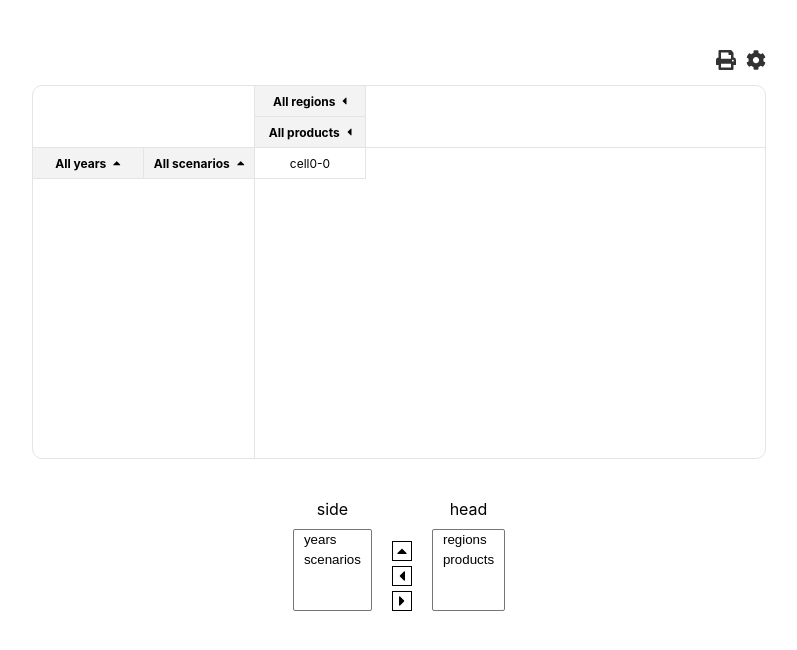
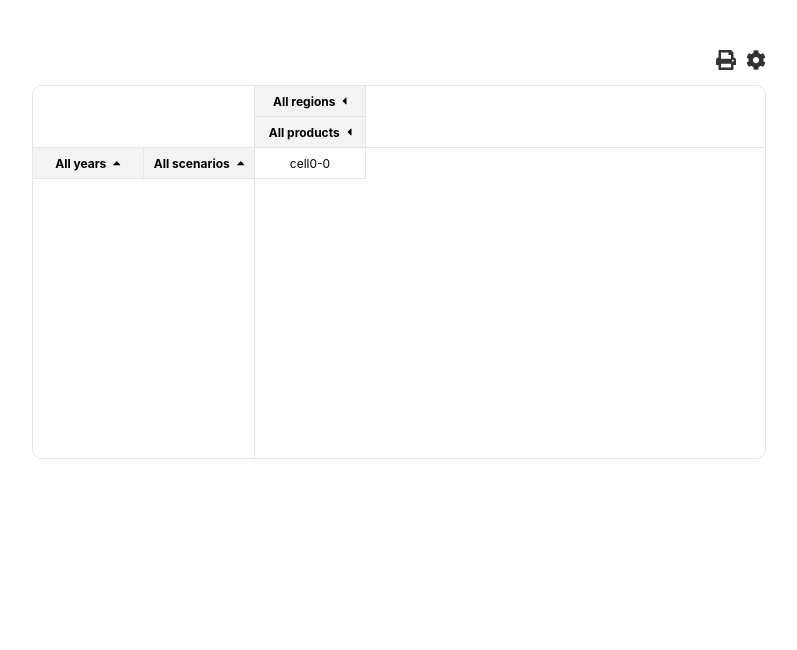
Before and after one commit to cherginets/cube, a React (Create React App) app: page / in a window 1280 px wide. Shown: the top 650 px of the page, without its empty margins (241-1038 px from the left). Built offline with nearby package versions, Linux system fonts and the light colour scheme.

Commit message:
deleted settings old

```diff
--- a/src/components/CubeSettingsModal.js
+++ b/src/components/CubeSettingsModal.js
@@ -12,8 +12,8 @@ class CubeSettingsModal extends Component {
     render() {
         if (!this.props.modal_show) return false;
 
-        return <div className="cube-modal-overlay cube-settings-modal">
-            <div className="cube-modal">
+        return <div className="cube-modal-overlay cube-settings-modal" onClick={this.props.settings_close_modal}>
+            <div className="cube-modal" onClick={e => e.stopPropagation()}>
                 test
 
                 <FontAwesomeIcon className="cube-fa cube-modal-close" icon={'times'} title={"Close"}
--- a/src/components/CubeTable.js
+++ b/src/components/CubeTable.js
@@ -374,27 +374,6 @@ class CubeTable extends Component {
                     </div>
                     <div style={{clear: 'both'}} />
                 </div>
-                <div className={"cube-old-settings"}>
-                    <label>side
-                        <select id={"settings_side_measures"} multiple={true}>
-                            {this.state.list_measures_side.map((name, key) => {
-                                return <option value={name} key={key}>{name}</option>
-                            })}
-                        </select>
-                    </label>
-                    <label>
-                        <div className="cube-old-settings-button" onClick={this.settings_up} style={{marginBottom: "5px"}}><FontAwesomeIcon icon={"caret-up"}/></div>
-                        <div className="cube-old-settings-button" onClick={this.settings_left} style={{marginBottom: "5px"}}><FontAwesomeIcon icon={"caret-left"}/></div>
-                        <div className="cube-old-settings-button" onClick={this.settings_right}>                              <FontAwesomeIcon icon={"caret-right"}/></div>
-                    </label>
-                    <label>head
-                        <select id={"settings_head_measures"} multiple={true}>
-                            {this.state.list_measures_head.map((name, key) => {
-                                return <option value={name} key={key}>{name}</option>
-                            })}
-                        </select>
-                    </label>
-                </div>
             </div>
         );
     }
--- a/src/index.css
+++ b/src/index.css
@@ -108,29 +108,4 @@ code {
   display: flex;
   margin-bottom: 15px; }
 
-.cube-old-settings {
-  display: flex;
-  width: 100%;
-  align-items: flex-end;
-  justify-content: center;
-  margin-top: 20px;
-  padding-top: 20px; }
-  .cube-old-settings label {
-    display: flex;
-    flex-direction: column;
-    margin: 0 10px; }
-    .cube-old-settings label select {
-      margin-top: 10px; }
-      .cube-old-settings label select option {
-        padding: 2px 10px; }
-  .cube-old-settings-button {
-    padding: 1px 4px;
-    border: 1px solid black;
-    cursor: pointer;
-    display: flex;
-    align-items: center;
-    justify-content: center; }
-    .cube-old-settings-button:hover {
-      background: #ececec; }
-
 /*# sourceMappingURL=index.css.map */
--- a/src/index.scss
+++ b/src/index.scss
@@ -3,4 +3,3 @@
 @import "styles/modal";
 @import "styles/table";
 @import "styles/settings";
-@import "styles/old_settings";
--- a/src/styles/_old_settings.scss
+++ /dev/null
@@ -1,30 +0,0 @@
-.cube-old-settings {
-  display: flex;
-  width: 100%;
-  align-items: flex-end;
-  justify-content: center;
-  margin-top: 20px;
-  padding-top: 20px;
-  label {
-    display: flex;
-    flex-direction: column;
-    margin: 0 10px;
-    select {
-      margin-top: 10px;
-      option {
-        padding: 2px 10px;
-      }
-    }
-  }
-  &-button {
-    padding: 1px 4px;
-    border: 1px solid black;
-    cursor: pointer;
-    display: flex;
-    align-items: center;
-    justify-content: center;
-    &:hover {
-      background: #ececec;
-    }
-  }
-}
```
Also changed, not shown: 1 other file (tests, documents, lock files or other folders).
